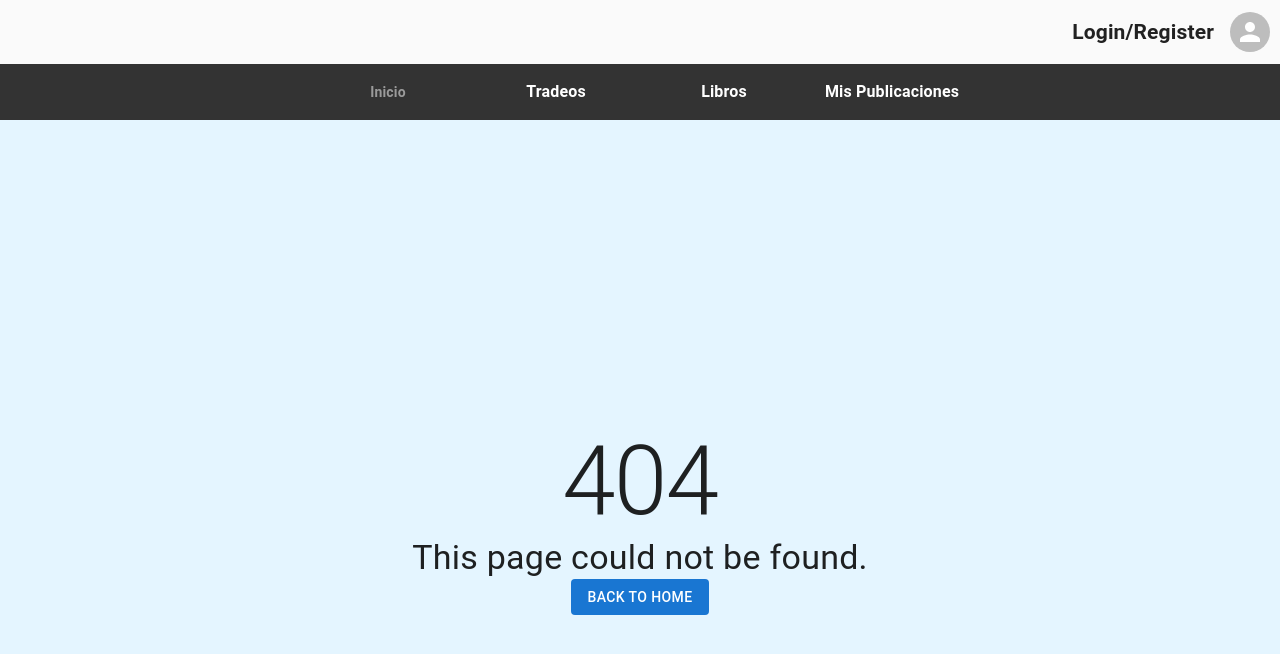
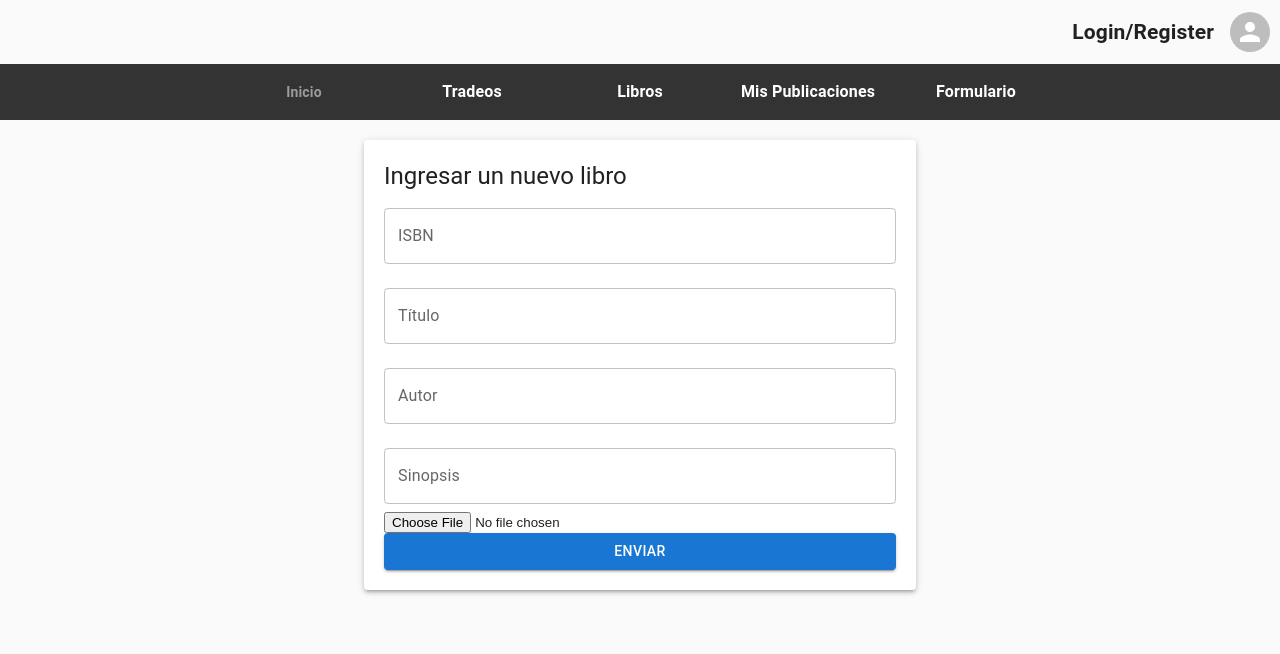
Before and after one commit to Stry12/Proyecto-ICI324, a React (Vite) app in the folder Front End/: page /IngresoLibro in a window 1280 px wide. Before the commit this address had no page. Shown: the top 654 px of the page. Built offline with nearby package versions, Linux system fonts and the light colour scheme.

Commit message:
Formulario junto a completar todos los campos

```diff
--- /dev/null
+++ b/Front End/src/components/Ingreso_Libro/Formulario.jsx
@@ -0,0 +1,94 @@
+import React, { useState } from 'react';
+import { Button, TextField, Typography, Container, Paper } from '@mui/material';
+
+function Formulario() {
+  const [bookInfo, setBookInfo] = useState({
+    isbn: '',
+    title: '',
+    author: '',
+    synopsis: '',
+    coverImage: null,
+  });
+
+  const handleChange = (event) => {
+    const { name, value } = event.target;
+    setBookInfo({ ...bookInfo, [name]: value });
+  };
+
+  const handleImageChange = (event) => {
+    const file = event.target.files[0];
+    setBookInfo({ ...bookInfo, coverImage: file });
+  };
+
+  const handleSubmit = (event) => {
+    event.preventDefault();
+    // Aquí puedes enviar los datos del libro al servidor o realizar alguna acción con ellos.
+    if(!bookInfo.isbn || !bookInfo.title || !bookInfo.author || !bookInfo.synopsis || !bookInfo.coverImage) {
+        alert("Por favor, completa todos los campos");
+        return;
+    }
+
+    console.log(bookInfo);
+
+  };
+
+  return (
+    <Container maxWidth="sm">
+      <Paper elevation={3} style={{ padding: '20px', marginTop: '20px' }}>
+        <Typography variant="h5" component="h2">
+          Ingresar un nuevo libro
+        </Typography>
+        <form onSubmit={handleSubmit}>
+          <TextField
+            label="ISBN"
+            name="isbn"
+            value={bookInfo.isbn}
+            onChange={handleChange}
+            fullWidth
+            margin="normal"
+          />
+          <TextField
+            label="Título"
+            name="title"
+            value={bookInfo.title}
+            onChange={handleChange}
+            fullWidth
+            margin="normal"
+          />
+          <TextField
+            label="Autor"
+            name="author"
+            value={bookInfo.author}
+            onChange={handleChange}
+            fullWidth
+            margin="normal"
+          />
+          <TextField
+            label="Sinopsis"
+            name="synopsis"
+            value={bookInfo.synopsis}
+            onChange={handleChange}
+            fullWidth
+            multiline
+            margin="normal"
+          />
+          <input
+            type="file"
+            accept="image/*"
+            onChange={handleImageChange}
+          />
+          <Button
+            variant="contained"
+            color="primary"
+            type="submit"
+            fullWidth
+          >
+            Enviar
+          </Button>
+        </form>
+      </Paper>
+    </Container>
+  );
+}
+
+export default Formulario;
--- a/Front End/src/components/SimpleBottomNavigation.jsx
+++ b/Front End/src/components/SimpleBottomNavigation.jsx
@@ -45,6 +45,8 @@ const StyledBottomNavigationAction = styled(BottomNavigationAction)(() => ({
         to="/Consulta" label="Libros"/>
                 <StyledBottomNavigationAction component={Link}
         to="/*" label="Mis Publicaciones"/>
+                <StyledBottomNavigationAction component={Link}
+        to="/IngresoLibro" label="Formulario"/>
             </StyledBottomNavigation>
         </Box>
 
--- a/Front End/src/pages/Home/Home.jsx
+++ b/Front End/src/pages/Home/Home.jsx
@@ -3,10 +3,10 @@ import SimpleBottomNavigation from "../../components/SimpleBottomNavigation";
 import LoginR from "../../components/LoginR";
 
 function Home() {
-  return ( <>
+  return (
+  <>
 
   </>
-
   );
 }
 
--- /dev/null
+++ b/Front End/src/pages/IngresoLibro/IngresoLibros.jsx
@@ -0,0 +1,11 @@
+import React from "react";
+import Formulario from "../../components/Ingreso_Libro/Formulario";
+
+function IngresoLibros() {
+  return ( <>
+    <Formulario></Formulario>
+  </>
+  );
+}
+
+export default IngresoLibros;
--- a/Front End/src/router/Approuter.jsx
+++ b/Front End/src/router/Approuter.jsx
@@ -1,13 +1,15 @@
 import {Routes, Route} from 'react-router-dom';
 import Home  from '../pages/Home/Home.jsx';
-import Error from '../pages/Error/404.jsx';
-import Consulta from '../pages/Consulta/consulta.jsx';
+import Error from "../pages/Error/404.jsx";
+import Consulta from "../pages/Consulta/Consulta.jsx";
+import IngresoLibros from "../pages/IngresoLibro/IngresoLibros.jsx";
 
 export const AppRouter = () => {
   return (
     <Routes>
         <Route path="/" element={ <Home></Home> } />
         <Route path="/Consulta" element={<Consulta></Consulta>} />
+        <Route path="/IngresoLibro" element={<IngresoLibros></IngresoLibros>} />
         <Route path="/*" element={<Error></Error>} />
     </Routes>
   );
```
